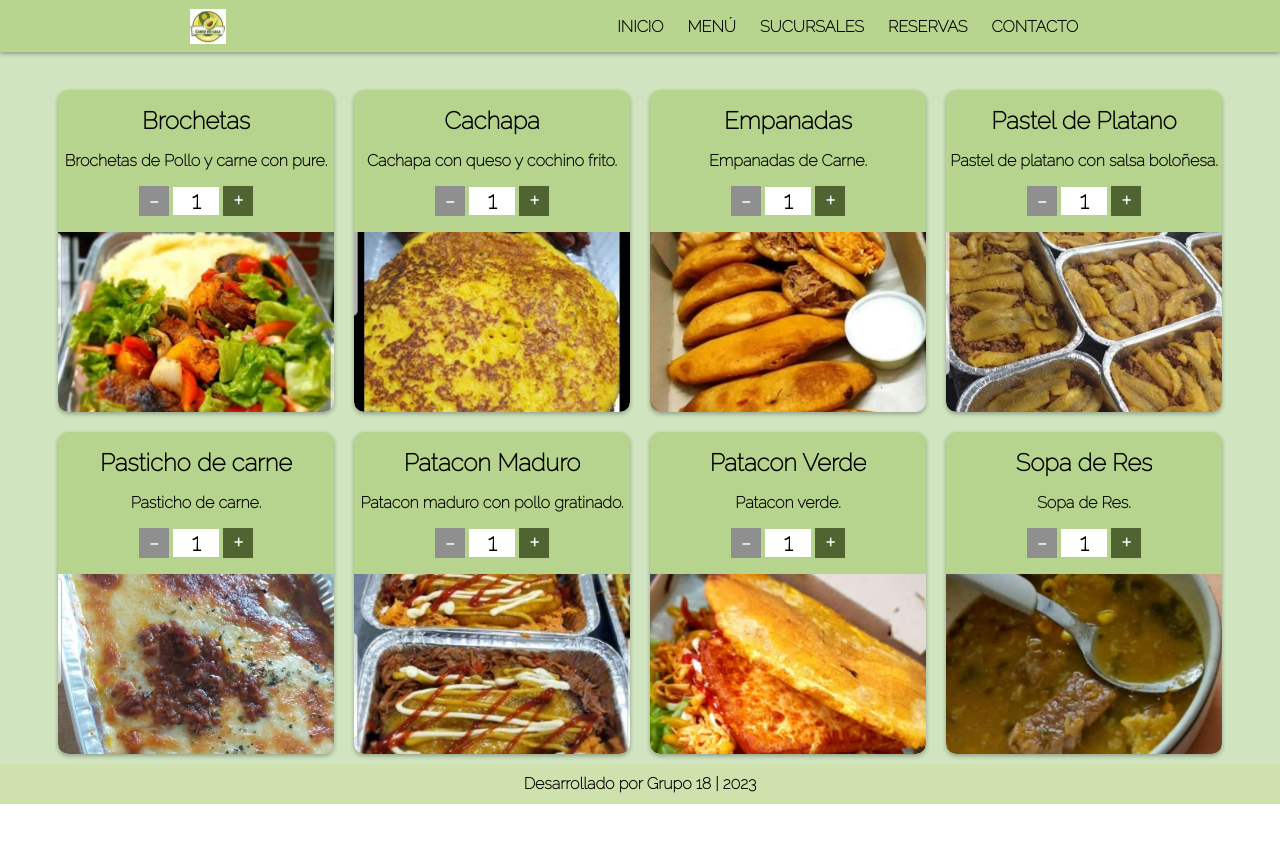
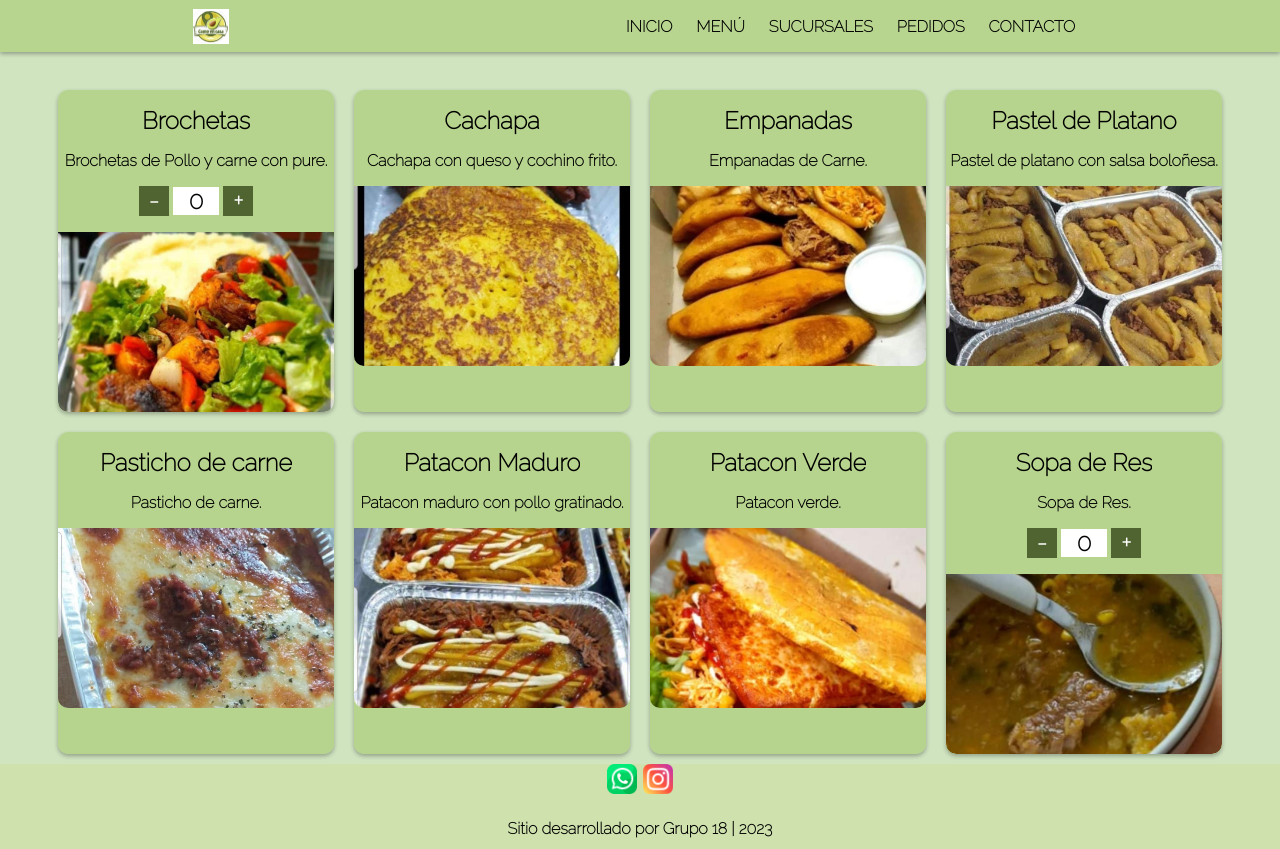
Before and after one commit to Grupo18codoAcodo/ProyectoComoEnCasa, a plain HTML site: page menu.html in a window 1280 px wide. Before the commit the page ends 804 px from the top, so only its background shows below. Drawn offline with nearby package versions, Linux system fonts and the light colour scheme; a web font is replaced by a local one.

Commit message:
Se creo el miFooter y miHeader en js se corrigio algo en menu

```diff
--- a/contacto.html
+++ b/contacto.html
@@ -13,27 +13,14 @@
 	<link rel="icon" type="image/png" sizes="16x16" href="img/IconoFavicon/favicon-16x16.png">
 	<link rel="manifest" href="img/site.webmanifest">
 	<script src="https://ajax.googleapis.com/ajax/libs/jquery/3.5.1/jquery.min.js"></script>
-        <script src="script.js"></script>
 </head>
 
+  <body>
 
-  <body>
     <!--────────────────navbar menu───────────────-->
-    <header>
-        <a class="logo" href="./index.html">
-        	<img src="./img/comoEnCasa.png" alt="comoEnCasa logo" />
-        </a>
-        <nav>
-         <ul class="nav-bar">
-            <li><a class="nav-link" href="index.html">Inicio</a></li>
-            <li><a class="nav-link" href="menu.html">Menú</a></li>
-            <li><a class="nav-link" href="sucuarsales.html">Sucursales</a></li>
-            <li><a class="nav-link" href="pedidos.html">Reservas</a></li>
-            <li><a class="nav-link" href="contacto.html">Contacto</a></li>
-        </ul>
-        </nav>
-     </header>
-    <!-- Fin header -->
+    <header></header>
+    <!-- ---------------Fin header ------->
+
     <main>
 
     <div class="elemento">
@@ -64,8 +51,11 @@
 
  <script src="https://kit.fontawesome.com/2a437e5022.js" crossorigin="anonymous"></script>
 </main>
+
+<footer class="copyright">
+</footer>
+
+<script src="js/HederYfooter.js"></script>
+<script src="js/script.js"></script>
 </body>
-<footer class="copyright">
-   <p>Desarrollado por Grupo 18 | 2023</p>
-</footer>
 </html>
--- /dev/null
+++ b/js/HederYfooter.js
@@ -0,0 +1,28 @@
+//********************* Creando mi Header*************************
+let miheader=`	<a class="logo" href="./index.html">
+<img src="./img/comoEnCasa.png" alt="fernet logo" />
+</a>
+<nav>
+<ul class="nav-bar">
+<li><a class="nav-link" href="index.html">Inicio</a></li>
+<li><a class="nav-link" href="menu.html">Menú</a></li>
+<li><a class="nav-link" href="sucuarsales.html">Sucursales</a></li>
+<li><a class="nav-link" href="pedidos.html">Pedidos</a></li>
+<li><a class="nav-link" href="contacto.html">Contacto</a></li>
+</ul>
+</nav>`
+document.querySelector("header").innerHTML=miheader
+//****************************************************************
+
+//++++++++++++++++++++++ Creando mi Footer*************************
+let miFooter=`<nav>
+<a href="https://api.whatsapp.com/send?phone=1127098137" target="_blank">
+    <img src="./img/whatsapp.png" alt="Contacto" width="30" height="30">
+</a>
+<a href="https://www.instagram.com/comoencasa_ar/" target="_blank">
+    <img src="./img/instagram.png" alt="instagram" width="30" height="30">
+</a>
+</nav>
+<p>Sitio desarrollado por Grupo 18 | 2023</p>`
+document.querySelector("footer").innerHTML=miFooter
+//+++++++++++++++++++++++++++++++++++++++++++++++++++++++++++++++++
--- a/js/script.js
+++ b/js/script.js
@@ -1,7 +1,19 @@
+//+++++++++++++++++Me creo el boton de comprar++++++++++++++++++
+let botonParaPedir=`
+<div class="producto-contador">
+<button class="button-contador no-active">-</button>
+<input type="text" readonly class="producto-numero" value="0">
+<button class="button-contador">+</button>
+</div>`
+document.querySelector("BotonPedir").innerHTML=botonParaPedir;
+//+++++++++++++++++++++++++++++++++++++++++++++++++++++++++++++++
+
+
+
+
 document.addEventListener('DOMContentLoaded', function() {
     // Obtener el elemento del contador
     var contador = document.querySelector('.producto-contador');
-
     // Obtener los botones de incremento y decremento
     var botonMas = contador.querySelector('.button-contador:not(.no-active)');
     var botonMenos = contador.querySelector('.button-contador.no-active');
@@ -11,30 +23,21 @@ document.addEventListener('DOMContentLoaded', function() {
 
     // Establecer el límite del contador
     var limite = 10;
+    var valor = 0;
 
     // Función para incrementar el valor del contador
     botonMas.addEventListener('click', function() {
-      var valor = parseInt(inputNumero.value);
       if (valor < limite) {
         valor++;
         inputNumero.value = valor;
-        botonMenos.disabled = false;
-      }
-      if (valor === limite) {
-        botonMas.disabled = true;
       }
     });
 
     // Función para decrementar el valor del contador
     botonMenos.addEventListener('click', function() {
-      var valor = parseInt(inputNumero.value);
-      if (valor > 1) {
+      if (valor > 0) {
         valor--;
         inputNumero.value = valor;
-        botonMas.disabled = false;
-      }
-      if (valor === 1) {
-        botonMenos.disabled = true;
       }
     });
   });
--- a/menu.html
+++ b/menu.html
@@ -13,122 +13,82 @@
 	<link rel="icon" type="image/png" sizes="16x16" href="img/IconoFavicon/favicon-16x16.png">
 	<link rel="manifest" href="img/site.webmanifest">
 	<script src="https://ajax.googleapis.com/ajax/libs/jquery/3.5.1/jquery.min.js"></script>
-	<script src="js/script.js"></script>
 </head>
 
 <body>
-    <!--────────────────encabezado───────────────-->
-	<header>
-		<a class="logo" href="./index.html">
-              <img src="./img/comoEnCasa.png" alt="fernet logo" />
-		</a>
-		<nav>
-		 <ul class="nav-bar">
-			<li><a class="nav-link" href="index.html">Inicio</a></li>
-			<li><a class="nav-link" href="menu.html">Menú</a></li>
-			<li><a class="nav-link" href="sucuarsales.html">Sucursales</a></li>
-			<li><a class="nav-link" href="pedidos.html">Reservas</a></li>
-			<li><a class="nav-link" href="contacto.html">Contacto</a></li>
-		 </ul>
-		</nav>
-	</header>
-
+    <!--──────────Encabezado en js miHeader───────────────-->
+	<header></header>
+	<!------------------------------------------------------->
 	<main>
 	<section id="menu">
 		<div class="plato">
 			<h2>Brochetas</h2>
 			<p>Brochetas de Pollo y carne con pure.</p>
-			<div class="producto-contador">
-				<button class="button-contador no-active" disabled>-</button>
-				<input type="text" readonly class="producto-numero" value="1">
-				<button class="button-contador">+</button>
-			</div>
+			<BotonPedir></BotonPedir>
 			<img src="img/brochetasDePolloYcarne.jpeg" alt="Cachapa">
 		</div>
 
 		<div class="plato">
 			<h2>Cachapa</h2>
 			<p>Cachapa con queso y cochino frito.</p>
-			<div class="producto-contador">
-				<button class="button-contador no-active" disabled>-</button>
-				<input type="text" readonly class="producto-numero" value="1">
-				<button class="button-contador">+</button>
-			</div>
+			<BotonPedir></BotonPedir>
 			<img src="img/CachapaConQuesoCochinoFrito.jpeg" alt="Cachapa">
 		</div>
 
 		<div class="plato">
 			<h2>Empanadas</h2>
 			<p>Empanadas de Carne.</p>
-			<div class="producto-contador">
-				<button class="button-contador no-active" disabled>-</button>
-				<input type="text" readonly class="producto-numero" value="1">
-				<button class="button-contador">+</button>
-			</div>
+			<BotonPedir></BotonPedir>
 			<img src="img/empanadas.jpeg" alt="Empanadas">
 		</div>
 
         <div class="plato">
 			<h2>Pastel de Platano</h2>
 			<p>Pastel de platano con salsa boloñesa.</p>
-			<div class="producto-contador">
-				<button class="button-contador no-active" disabled>-</button>
-				<input type="text" readonly class="producto-numero" value="1">
-				<button class="button-contador">+</button>
-			</div>
+			<BotonPedir></BotonPedir>
 			<img src="img/pastelDePlatanoConBoloniesa.jpeg" alt="Pastel de Platano">
 		</div>
 
         <div class="plato">
 			<h2>Pasticho de carne</h2>
 			<p>Pasticho de carne.</p>
-			<div class="producto-contador">
-				<button class="button-contador no-active" disabled>-</button>
-				<input type="text" readonly class="producto-numero" value="1">
-				<button class="button-contador">+</button>
-			</div>
+			<BotonPedir></BotonPedir>
 			<img src="img/PastichoDecarne.jpeg" alt="Pasticho de carne">
 		</div>
 
         <div class="plato">
 			<h2>Patacon Maduro</h2>
 			<p>Patacon maduro con pollo gratinado.</p>
-			<div class="producto-contador">
-				<button class="button-contador no-active" disabled>-</button>
-				<input type="text" readonly class="producto-numero" value="1">
-				<button class="button-contador">+</button>
-			</div>
+			<BotonPedir></BotonPedir>
 			<img src="img/PataconMaduroConPollo.jpeg" alt="Patacon Maduro">
 		</div>
 
         <div class="plato">
 			<h2>Patacon Verde</h2>
 			<p>Patacon verde.</p>
-			<div class="producto-contador">
-				<button class="button-contador no-active" disabled>-</button>
-				<input type="text" readonly class="producto-numero" value="1">
-				<button class="button-contador">+</button>
-			</div>
+			<BotonPedir></BotonPedir>
 			<img src="img/pataconVerde.jpeg" alt="Patacon Verde">
 		</div>
 
         <div class="plato">
 			<h2>Sopa de Res</h2>
 			<p>Sopa de Res.</p>
+
 			<div class="producto-contador">
-				<button class="button-contador no-active" disabled>-</button>
-				<input type="text" readonly class="producto-numero" value="1">
+				<button class="button-contador no-active">-</button>
+				<input type="text" readonly class="producto-numero" value="0">
 				<button class="button-contador">+</button>
 			</div>
+
 			<img src="img/sopaDeRes.jpeg" alt="Sopa de Ress">
 		</div>
 
 	</section>
 	</main>
+	<footer class="copyright">
+    </footer>
+
+	<script src="js/HederYfooter.js"></script>
+	<script src="js/script.js"></script>
 </body>
-
-<footer class="copyright">
-	<p>Desarrollado por Grupo 18 | 2023</p>
-</footer>
-
 </html>
```
Also changed, not shown: index.html (+6 -19 lines), nosotros.html (+26 -0 lines), pedidos.html (+16 -3 lines), sucuarsales.html (+7 -17 lines). Lines whose indentation alone changed are shown as unchanged.
